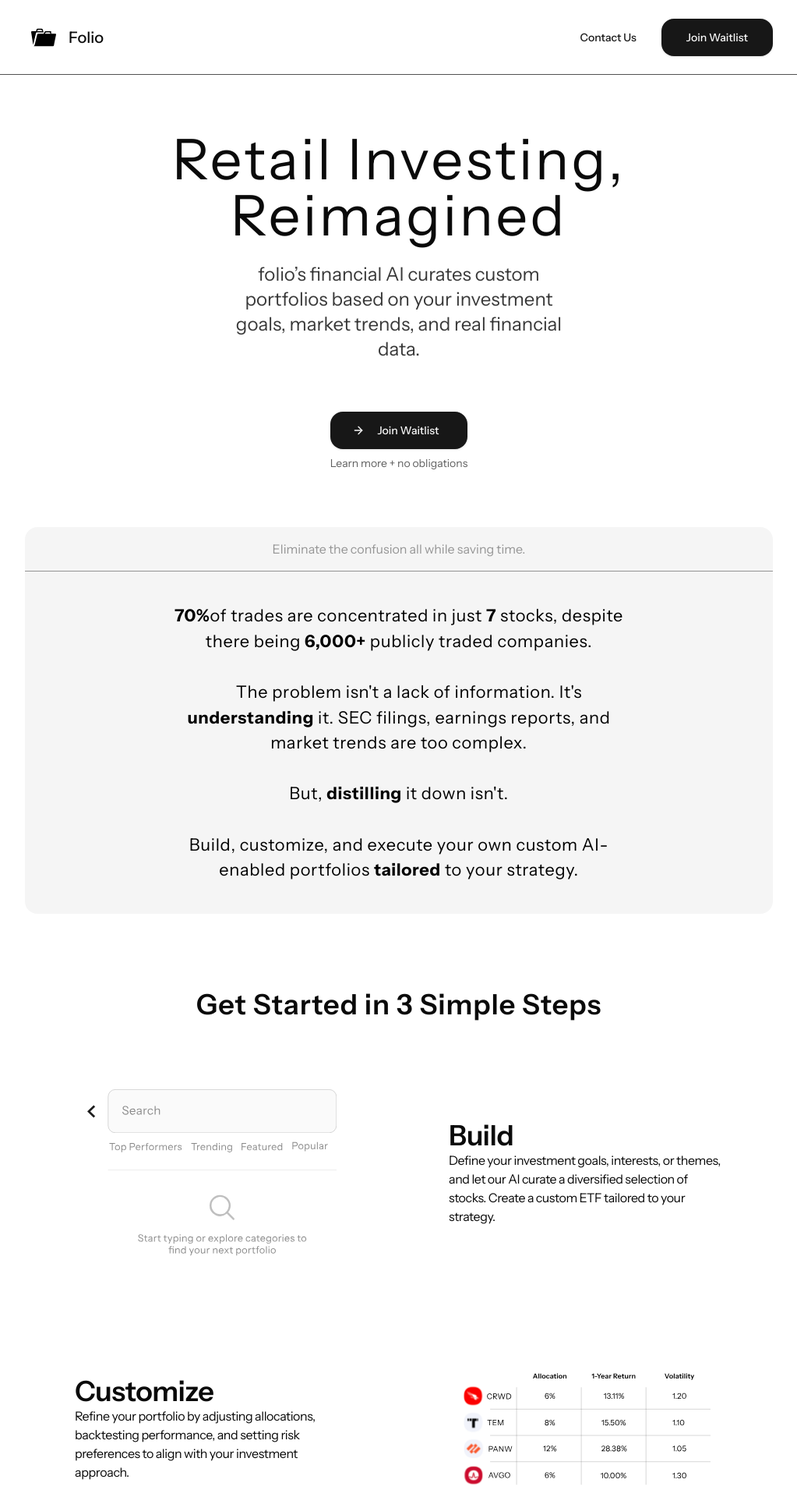
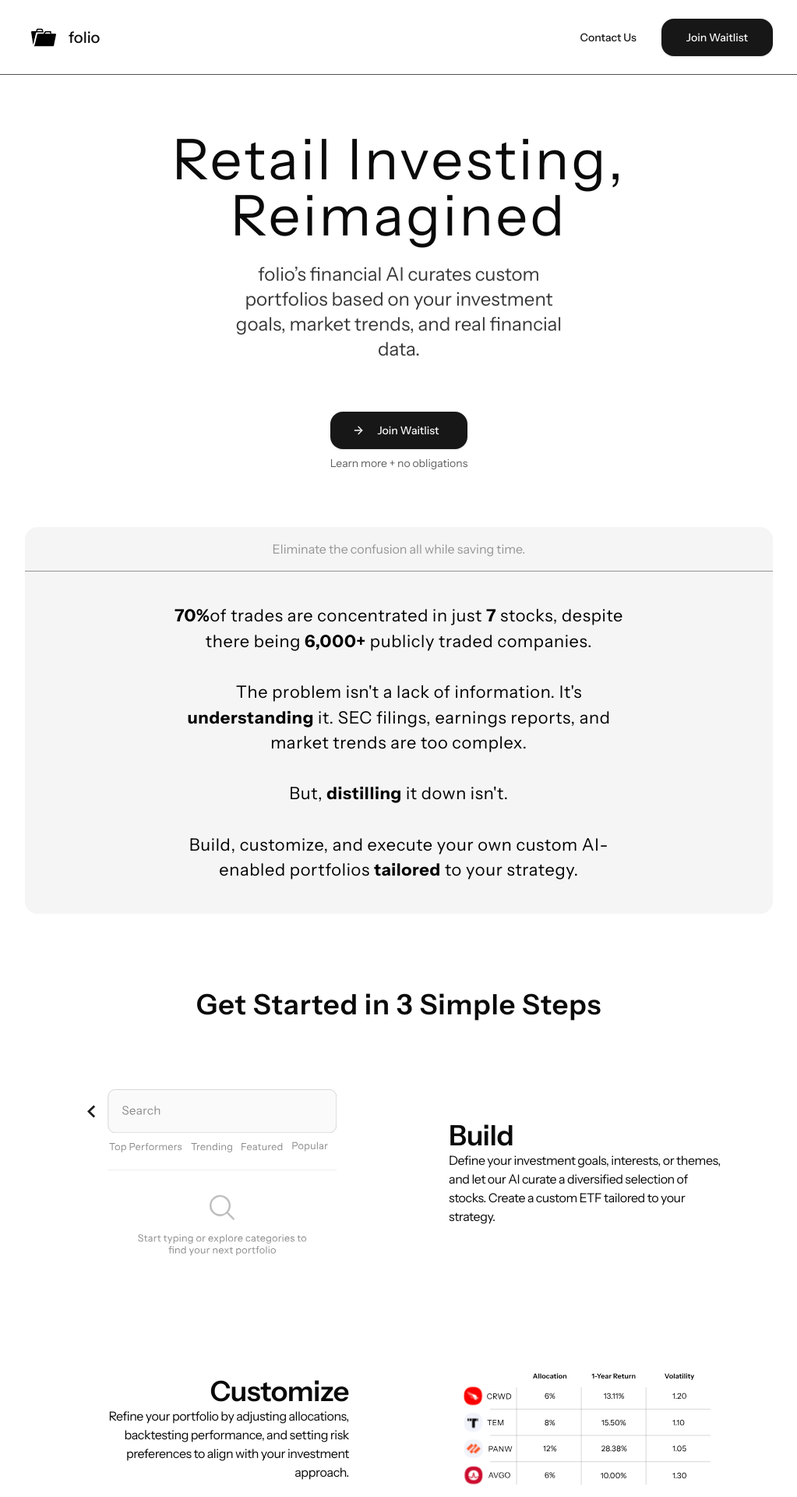
Before and after one commit to brennenho/folio, a Next.js app: page / in a window 1280 px wide. Shown: the top 1920 px of the page at 78% size, without its empty margins (128-1151 px from the left). Built offline with nearby package versions, Linux system fonts and the light colour scheme.

Commit message:
minor styling fixes

```diff
--- a/src/components/footer.tsx
+++ b/src/components/footer.tsx
@@ -3,8 +3,10 @@ export function Footer() {
 
   return (
     <footer className="bg-foreground text-background flex w-full items-center justify-center gap-2 border-t p-8 md:justify-start md:p-16">
-      <h1 className="text-3xl tracking-wide">Folio</h1>
-      <p className="tracking-wider">&copy; copyright Folio {year}</p>
+      <h1 className="text-3xl tracking-wide">folio</h1>
+      <p className="text-sm tracking-wider">
+        &copy; copyright {year}. All rights reserved.
+      </p>
     </footer>
   );
 }
--- a/src/components/header.tsx
+++ b/src/components/header.tsx
@@ -11,7 +11,7 @@ export function Header() {
           <div className="flex h-12 w-12 items-center justify-center rounded-full bg-white">
             <Folio className="w-8" />
           </div>
-          <h1 className="text-xl font-medium">Folio</h1>
+          <h1 className="text-xl font-medium">folio</h1>
         </Link>
         <div className="flex flex-row items-center">
           <Link href="#contact">
--- a/src/components/landing/steps.tsx
+++ b/src/components/landing/steps.tsx
@@ -57,7 +57,9 @@ function Step({
       <AnimationWrapper className="flex w-full items-center justify-center md:w-1/2">
         {icon}
       </AnimationWrapper>
-      <AnimationWrapper className="flex w-full flex-col justify-center p-8 text-left tracking-tight md:w-1/2 md:p-16">
+      <AnimationWrapper
+        className={`flex w-full flex-col justify-center p-8 tracking-tight md:w-1/2 md:p-16 ${reverse ? "text-left md:text-right" : "text-left"}`}
+      >
         <h1 className="text-2xl font-semibold md:text-4xl">{title}</h1>
         <p>{description}</p>
       </AnimationWrapper>
```
